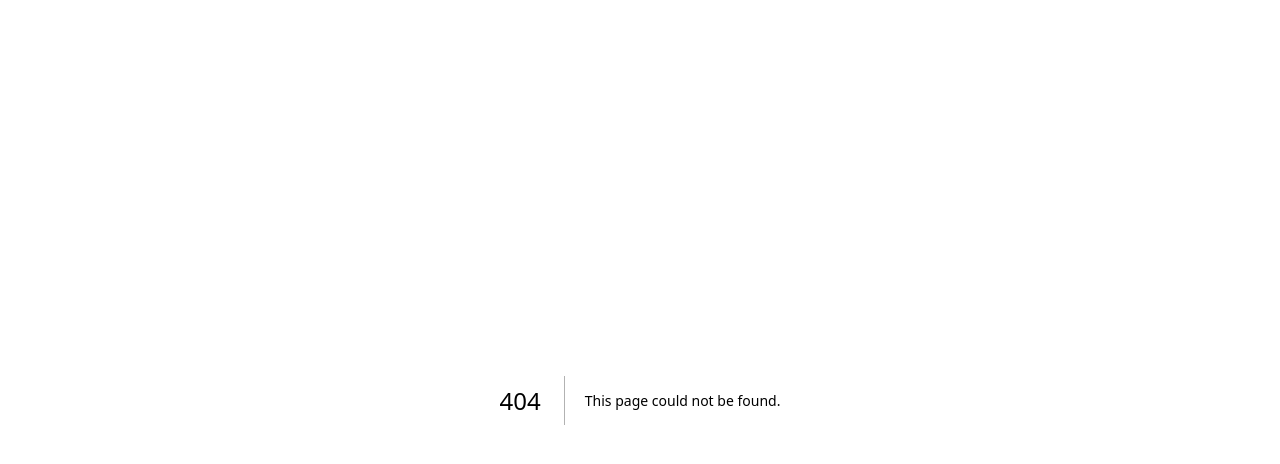
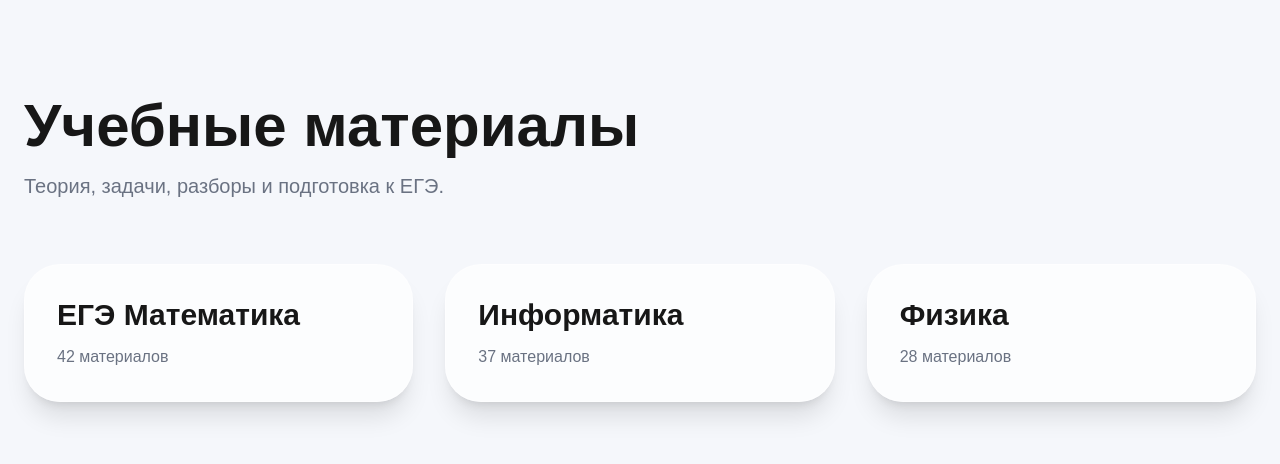
Before and after one commit to ZVShag/tutor-site, a Next.js app: page /materials in a window 1280 px wide. Before the commit this address had no page. Shown: the top 464 px of the page. Built offline with nearby package versions, Linux system fonts and the light colour scheme.

Commit message:
add materials

```diff
--- /dev/null
+++ b/app/materials/page.tsx
@@ -0,0 +1,54 @@
+export default function MaterialsPage() {
+  const sections = [
+    {
+      title: "ЕГЭ Математика",
+      href: "/materials/ege-math",
+      lessons: 42,
+    },
+    {
+      title: "Информатика",
+      href: "/materials/informatics",
+      lessons: 37,
+    },
+    {
+      title: "Физика",
+      href: "/materials/physics",
+      lessons: 28,
+    },
+  ];
+
+  return (
+    <main className="min-h-screen bg-[#f5f7fb] px-6 py-24">
+
+      <div className="mx-auto max-w-7xl">
+
+        <h1 className="text-6xl font-black">
+          Учебные материалы
+        </h1>
+
+        <p className="mt-4 text-xl text-gray-500">
+          Теория, задачи, разборы и подготовка к ЕГЭ.
+        </p>
+
+        <div className="mt-16 grid gap-8 md:grid-cols-3">
+
+          {sections.map((item) => (
+            <a
+              key={item.title}
+              href={item.href}
+              className="rounded-[36px] border border-white/40 bg-white/70 p-8 shadow-xl transition hover:-translate-y-2"
+            >
+              <div className="text-3xl font-black">
+                {item.title}
+              </div>
+
+              <div className="mt-3 text-gray-500">
+                {item.lessons} материалов
+              </div>
+            </a>
+          ))}
+        </div>
+      </div>
+    </main>
+  );
+}
--- a/app/page.tsx
+++ b/app/page.tsx
@@ -79,7 +79,11 @@ export default function Home() {
             <a href="#analytics">Результаты</a>
             <a href="#universities">Поступление</a>
             <a href="#features">Система</a>
+            <a href="/materials" className="text-gray-500 transition hover:text-cyan-600">
+                Материалы
+            </a>
             <a href="#contact">Контакты</a>
+
           </nav>
 
           <a
```
